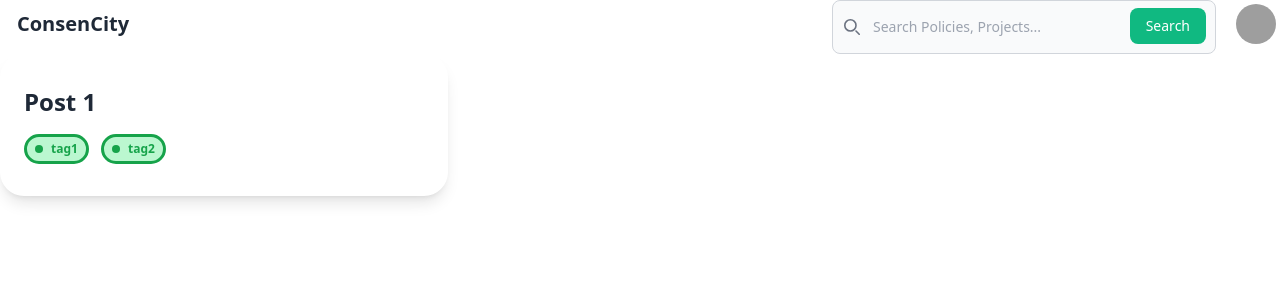
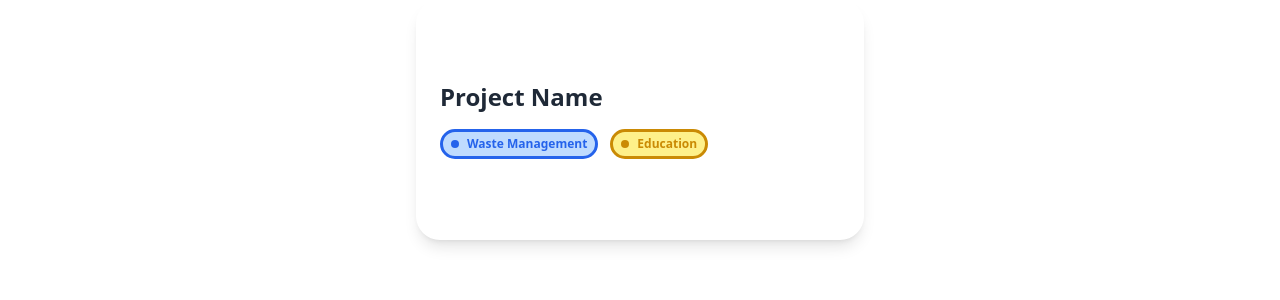
Before and after one commit to JasonMun7/ConsenCity, a Next.js app: page / in a window 1280 px wide. Shown: the top 300 px of the page. Built offline with nearby package versions, Linux system fonts and the light colour scheme; grey boxes are pictures that could not be loaded.

Commit message:
temp change

```diff
--- a/src/app/layout.tsx
+++ b/src/app/layout.tsx
@@ -13,9 +13,9 @@ export default function RootLayout({
   children: React.ReactNode;
 }>) {
   return (
-    <html lang="en">
-      <Navbar/>
-      <body>{children}</body>
+    <html lang="en" className="h-full">
+      {/* <Navbar/> */}
+      <body className = "h-full">{children}</body>
     </html>
   );
 }
--- a/src/app/page.tsx
+++ b/src/app/page.tsx
@@ -9,8 +9,8 @@ import {SidePost} from '../components/SidePost'
 export default function Home() {
   return (
     <>
-    <div>
-      <SidePost name="Post 1" tags={["tag1", "tag2", "tag3"]}/>
+    <div className = "flex justify-center w-full h-full">
+      <SidePost name="Project Name" tags={["Waste Management", "Education", "Safety"]}/>
     </div>
 
     </>
```
